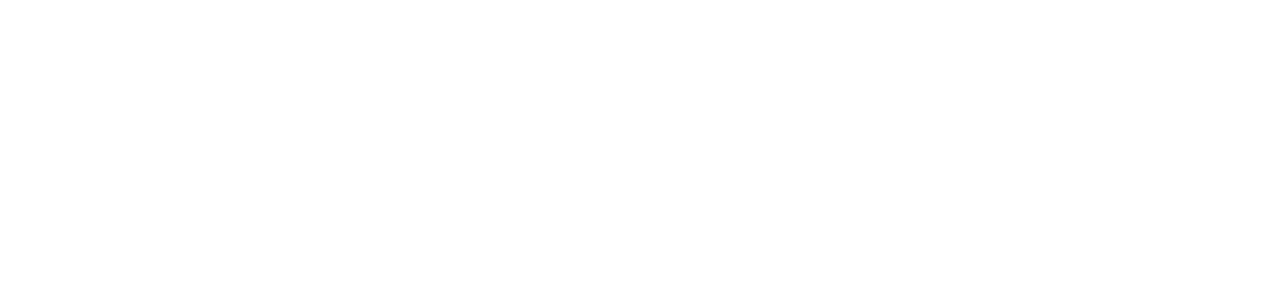
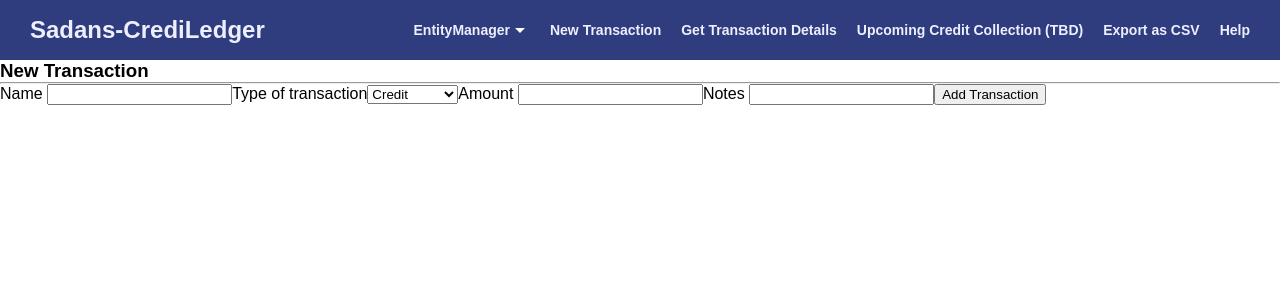
Before and after one commit to chinmayck-etrillium/sadans-backend, a React (Vite) app in the folder sadans-frontend/: page /new-transaction in a window 1280 px wide. Before the commit this address had no page. Shown: the top 300 px of the page. Built offline with nearby package versions, Linux system fonts and the light colour scheme.

Commit message:
Added the new transaction component

```diff
--- a/sadans-frontend/src/App.jsx
+++ b/sadans-frontend/src/App.jsx
@@ -2,6 +2,7 @@
 import { BrowserRouter, Routes, Route } from "react-router-dom";
 import Layout from "./components/Layout/Layout";
 import GetTransactionDetails from "./components/GetTransactionDetails/GetTransactionDetails";
+import NewTransaction from "./components/NewTransaction/NewTransaction";
 
 function App() {
   return (
@@ -10,6 +11,7 @@
         <Route path="/" element={<Layout />}>
           <Route index element={<Home />} />
           <Route path="get-transaction" element={<GetTransactionDetails />} />
+          <Route path="new-transaction" element={<NewTransaction />} />
         </Route>
       </Routes>
     </BrowserRouter>
--- a/sadans-frontend/src/components/GetTransactionDetails/GetTransactionDetails.css
+++ b/sadans-frontend/src/components/GetTransactionDetails/GetTransactionDetails.css
@@ -1,4 +1,3 @@
-.get-transaction-details{
-    margin-top: 100px;
-    font-family: 'Bricolage Grotesque', sans-serif ;
+.get-transaction-details {
+    margin-top: 90px;
 }
--- a/sadans-frontend/src/components/Header/Header.css
+++ b/sadans-frontend/src/components/Header/Header.css
@@ -3,7 +3,8 @@
     top: 0;
     left: 0;
     width: 100%;
-    height: 60px; /* Set your header height here */
+    height: 60px;
+    /* Set your header height here */
     display: flex;
     justify-content: space-between;
     align-items: center;
@@ -14,7 +15,7 @@
     font-size: 14px;
     font-weight: 600;
     transition: box-shadow 0.3s ease;
-    z-index: 1000;
+
 
 }
 
--- a/sadans-frontend/src/components/Header/Header.jsx
+++ b/sadans-frontend/src/components/Header/Header.jsx
@@ -54,7 +54,7 @@
             />
           </li>
           <li className="navbar-item">
-            <a href="#new-transaction">New Transaction</a>
+            <Link to="new-transaction">New Transaction</Link>
           </li>
           <li className="navbar-item">
             <Link to="get-transaction">Get Transaction Details</Link>
--- /dev/null
+++ b/sadans-frontend/src/components/NewTransaction/NewTransaction.css
@@ -0,0 +1,3 @@
+.transaction-form {
+    margin-top: 60px;
+}
--- a/sadans-frontend/src/components/NewTransaction/NewTransaction.jsx
+++ b/sadans-frontend/src/components/NewTransaction/NewTransaction.jsx
@@ -1,3 +1,57 @@
+import { useState } from "react";
+import "./NewTransaction.css";
+import axios from "axios";
+
 export default function NewTransaction() {
-  return <></>;
+  const [formData, setFormData] = useState({ type: "Credit" });
+
+  const handleOptionChange = (e) => {
+    setFormData((prev) => ({ ...prev, [e.target.name]: e.target.value }));
+  };
+
+  const handleSubmit = async (e) => {
+    e.preventDefault();
+    try {
+      const url = `http://localhost:3004/api/v1/transactions/${formData.name}`;
+      const header = { "Content-Type": "application/json" };
+      const response = await axios.post(
+        url,
+        formData, // Sending formData directly
+        {
+          headers: {
+            "Content-Type": "application/json", // Ensure the content type is JSON
+          },
+        }
+      );
+      console.log(response.data);
+    } catch (err) {
+      console.log("Error :", err);
+    }
+  };
+
+  console.log(formData);
+  return (
+    <div className="transaction-form">
+      <form onSubmit={handleSubmit}>
+        <h3>New Transaction</h3>
+        <hr />
+        <label>Name </label>
+        <input type="text" name="name" onChange={handleOptionChange} />
+        <label>Type of transaction</label>
+        <select name="type" onChange={handleOptionChange}>
+          <option value="Credit">Credit</option>
+          <option value="Repayment">Repayment</option>\
+          <option value="Personal">Personal</option>
+          <option value="Salary">Salary</option>
+          <option value="Misc.">Misc.</option>
+          <option value="Other">Other</option>
+        </select>
+        <label>Amount </label>
+        <input type="number" name="amount" onChange={handleOptionChange} />
+        <label>Notes </label>
+        <input type="text" name="notes" onChange={handleOptionChange} />
+        <button type="submit">Add Transaction</button>
+      </form>
+    </div>
+  );
 }
```
